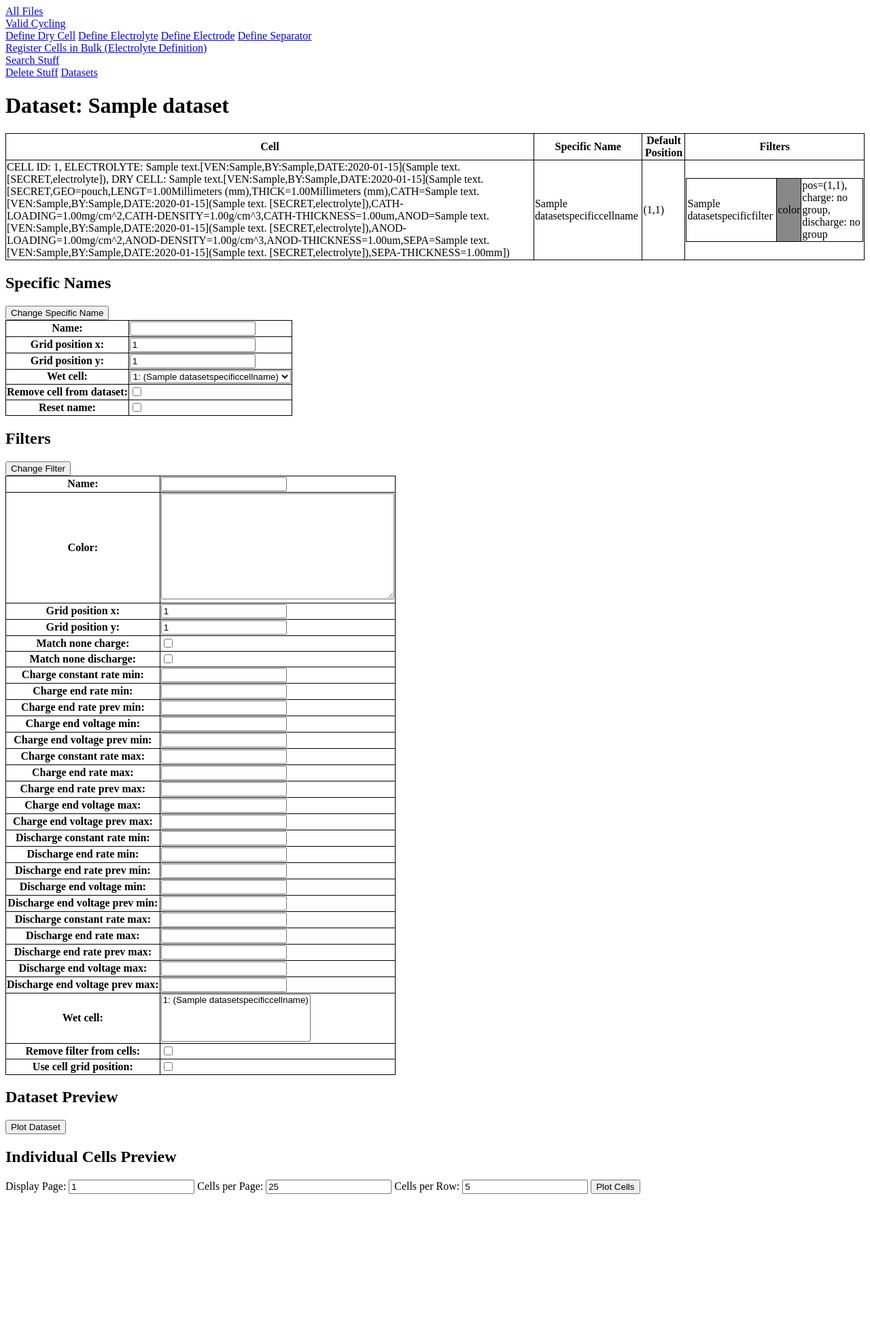
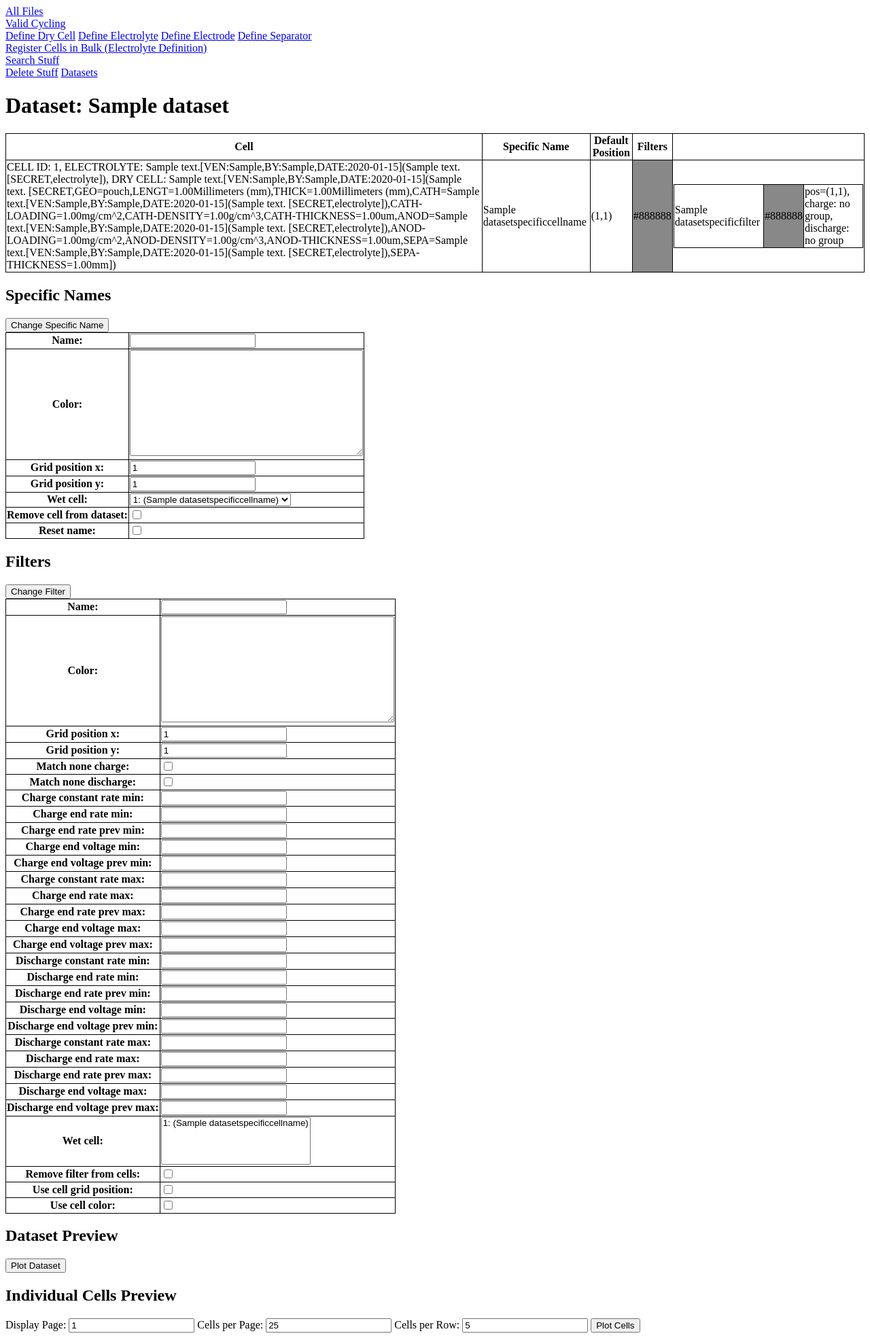
Before and after one commit to Samuel-Buteau/universal-battery-database, a Django app: page /cell_database/view_dataset/1/ in a window 1280 px wide. Shown: the whole page at 68% size. Before the commit the page ends 1757 px from the top, so only its background shows below. Run offline with Django 3.2, Linux system fonts and the light colour scheme; tables that the repository leaves empty hold one stand-in row (values such as "Sample post"); parts of the project's set-up code (start-up, migrations or seed data) failed here and were passed over.

Commit message:
added default cell colors

```diff
--- a/cell_database/forms.py
+++ b/cell_database/forms.py
@@ -592,6 +592,8 @@ class DatasetSpecificFiltersForm(ModelForm):
     wet_cell = forms.MultipleChoiceField(choices=[], required=False)
     remove_filter_from_cells = forms.BooleanField(initial=False, required=False)
     use_cell_grid_position = forms.BooleanField(initial=False, required=False)
+    use_cell_color = forms.BooleanField(initial=False, required=False)
+
     class Meta:
         model = DatasetSpecificFilters
         exclude = ['wet_cell', 'dataset']
--- a/cell_database/models.py
+++ b/cell_database/models.py
@@ -1762,10 +1762,16 @@ class WetCell(models.Model):
     def get_default_position(self, dataset):
         spec_names = DatasetSpecificCellName.objects.filter(dataset=dataset, wet_cell=self)
         if spec_names.exists():
-            print("existed", spec_names)
             return spec_names[0].grid_position_x, spec_names[0].grid_position_y
         else:
             return 1, 1
+
+    def get_default_color(self, dataset):
+        spec_names = DatasetSpecificCellName.objects.filter(dataset=dataset, wet_cell=self)
+        if spec_names.exists():
+            return spec_names[0].color
+        else:
+            return "#000000"
 
 class Dataset(models.Model):
     name = models.CharField(unique=True, blank=True, max_length=200)
@@ -1773,11 +1779,14 @@ class Dataset(models.Model):
     def __str__(self):
         return self.name
 
+
+
 class DatasetSpecificCellName(models.Model):
     name = models.CharField(blank=True, max_length=200)
     wet_cell = models.ForeignKey(WetCell, on_delete=models.CASCADE, null=True, blank=True)
     dataset = models.ForeignKey(Dataset, on_delete=models.CASCADE, null=True, blank=True)
 
+    color = RGBColorField(colors=['#FF0000', '#00FF00', '#0000FF'])
     grid_position_x = models.IntegerField(default=1)
     grid_position_y = models.IntegerField(default=1)
 
--- a/cell_database/templates/cell_database/view_dataset.html
+++ b/cell_database/templates/cell_database/view_dataset.html
@@ -20,17 +20,18 @@ table, th, td {
         <tr>
             <th>Cell</th><th>Specific Name</th><th>Default Position</th><th>Filters</th>
         </tr>
-        {% for wet_cell, name, spec_name, pos_x, pos_y, filters in zipped_data %}
+        {% for wet_cell, name, spec_name, pos_x, pos_y, color, filters in zipped_data %}
         <tr>
             <td>{{ name }}</td>
             <td>{{spec_name}}</td>
             <td>({{pos_x}},{{pos_y}})</td>
+            <td style="background-color:{{color}}"> {{color}} </td>
             <td>
 
                 <table>
 
                     {%for filt in filters %}
-                    <tr> <td>{{ filt.name }}</td> <td style="background-color:{{filt.color}}"> color  </td> <td>{{filt.get_printed_rule}}</td></tr>
+                    <tr> <td>{{ filt.name }}</td> <td style="background-color:{{filt.color}}"> {{filt.color}}  </td> <td>{{filt.get_printed_rule}}</td></tr>
                     {%endfor%}
                 </table>
             </td>
--- a/cell_database/views.py
+++ b/cell_database/views.py
@@ -1519,6 +1519,7 @@ def view_dataset(request, pk):
                                 'name': name,
                                 'grid_position_x': spec_name.cleaned_data["grid_position_x"],
                                 'grid_position_y': spec_name.cleaned_data["grid_position_y"],
+                                'color': spec_name.cleaned_data["color"],
                             })
 
         if 'change_filter' in request.POST:
@@ -1548,6 +1549,7 @@ def view_dataset(request, pk):
                     for cell_id in cell_ids:
                         wet_cell = WetCell.objects.get(cell_id=cell_id)
                         grid_position_x, grid_position_y = 1, 1
+                        color = "#000000"
 
                         if specific_filter_form.cleaned_data["use_cell_grid_position"] and DatasetSpecificCellName.objects.filter(dataset=dataset, wet_cell=wet_cell).exists():
                             dataset_spec_cell = DatasetSpecificCellName.objects.get(dataset=dataset, wet_cell=wet_cell)
@@ -1557,6 +1559,15 @@ def view_dataset(request, pk):
                         else:
                             grid_position_x= specific_filter_form.cleaned_data['grid_position_x']
                             grid_position_y= specific_filter_form.cleaned_data['grid_position_y']
+
+                        if specific_filter_form.cleaned_data["use_cell_color"] and DatasetSpecificCellName.objects.filter(dataset=dataset, wet_cell=wet_cell).exists():
+                            dataset_spec_cell = DatasetSpecificCellName.objects.get(dataset=dataset, wet_cell=wet_cell)
+                            color = dataset_spec_cell.color
+
+                        else:
+                            color = specific_filter_form.cleaned_data['color']
+
+
 
                         DatasetSpecificFilters.objects.update_or_create(
                             dataset=dataset,
@@ -1564,7 +1575,7 @@ def view_dataset(request, pk):
                             name=name,
                             defaults={
                                 'name': name,
-                                'color': specific_filter_form.cleaned_data['color'],
+                                'color': color,
                                 'grid_position_x': grid_position_x,
                                 'grid_position_y': grid_position_y,
                                 'match_none_charge': specific_filter_form.cleaned_data['match_none_charge'],
@@ -1638,6 +1649,7 @@ def view_dataset(request, pk):
             wet_cell.get_specific_name_or_nothing(dataset),
             wet_cell.get_default_position(dataset)[0],
             wet_cell.get_default_position(dataset)[1],
+            wet_cell.get_default_color(dataset),
             DatasetSpecificFilters.objects.filter(
                 dataset=dataset,
                 wet_cell=wet_cell
```
Also changed, not shown: cell_database/migrations/0006_datasetspecificcellname_color.py (added).
